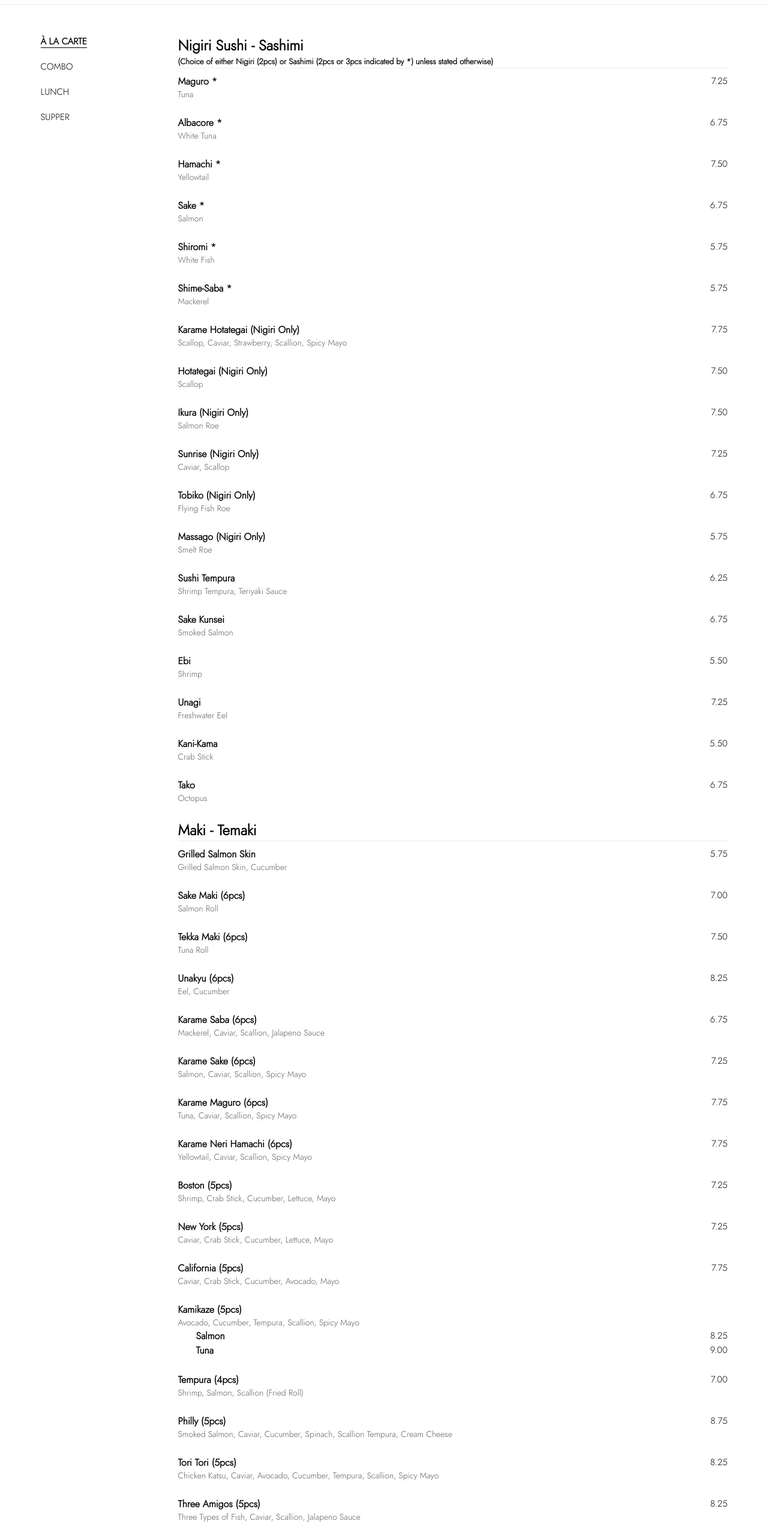
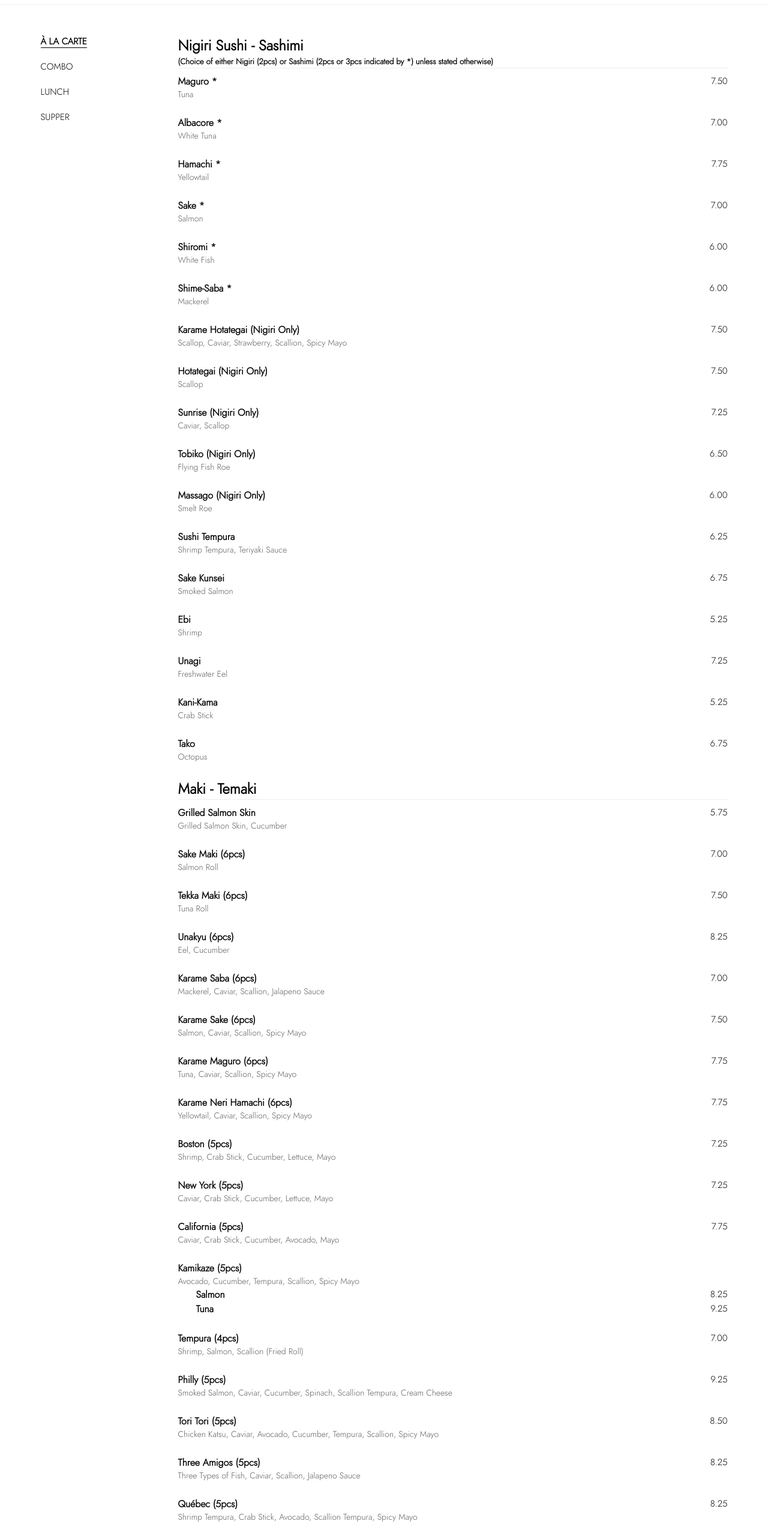
Before and after one commit to kevinhhoang/sasasushi, a React (Create React App) app: page /en/menus/alacarte in a window 1280 px wide. Shown: the part 60-2625 px from the top of the page at 60% size. Built offline with nearby package versions, Linux system fonts and the light colour scheme.

Commit message:
updated menu 2022

```diff
--- a/src/components/Menus/Alacarte/Alacarte.js
+++ b/src/components/Menus/Alacarte/Alacarte.js
@@ -52,44 +52,44 @@ const Alacarte = ({ value }) => {
             <ul>
               <li className="food-item">
                 <p className="food-title">
-                  Maguro * <span> 7.25 </span>
+                  Maguro * <span> 7.50 </span>
                 </p>
                 <p className="food-description">{t("maguro")}</p>
               </li>
               <li className="food-item">
                 <p className="food-title">
-                  Albacore * <span> 6.75 </span>
+                  Albacore * <span> 7.00 </span>
                 </p>
                 <p className="food-description">{t("albacore")}</p>
               </li>
               <li className="food-item">
                 <p className="food-title">
-                  Hamachi * <span> 7.50 </span>
+                  Hamachi * <span> 7.75 </span>
                 </p>
                 <p className="food-description">{t("hamachi")}</p>
               </li>
               <li className="food-item">
                 <p className="food-title">
-                  Sake * <span> 6.75 </span>
+                  Sake * <span> 7.00 </span>
                 </p>
                 <p className="food-description">{t("sake")}</p>
               </li>
               <li className="food-item">
                 <p className="food-title">
-                  Shiromi * <span> 5.75 </span>
+                  Shiromi * <span> 6.00 </span>
                 </p>
                 <p className="food-description">{t("shiromi")}</p>
               </li>
               <li className="food-item">
                 <p className="food-title">
-                  Shime-Saba * <span> 5.75 </span>
+                  Shime-Saba * <span> 6.00 </span>
                 </p>
                 <p className="food-description">{t("shimesaba")}</p>
               </li>
 
               <li className="food-item">
                 <p className="food-title">
-                  Karame Hotategai {t("nigirionly")} <span> 7.75 </span>
+                  Karame Hotategai {t("nigirionly")} <span> 7.50 </span>
                 </p>
                 <p className="food-description">{t("karamehotategai")}</p>
               </li>
@@ -101,25 +101,19 @@ const Alacarte = ({ value }) => {
               </li>
               <li className="food-item">
                 <p className="food-title">
-                  Ikura {t("nigirionly")} <span> 7.50 </span>
-                </p>
-                <p className="food-description">{t("ikura")}</p>
-              </li>
-              <li className="food-item">
-                <p className="food-title">
                   Sunrise {t("nigirionly")} <span> 7.25 </span>
                 </p>
                 <p className="food-description">{t("sunrise")}</p>
               </li>
               <li className="food-item">
                 <p className="food-title">
-                  Tobiko {t("nigirionly")} <span> 6.75 </span>
+                  Tobiko {t("nigirionly")} <span> 6.50 </span>
                 </p>
                 <p className="food-description">{t("tobiko")}</p>
               </li>
               <li className="food-item">
                 <p className="food-title">
-                  Massago {t("nigirionly")} <span> 5.75 </span>
+                  Massago {t("nigirionly")} <span> 6.00 </span>
                 </p>
                 <p className="food-description">{t("massago")}</p>
               </li>
@@ -138,7 +132,7 @@ const Alacarte = ({ value }) => {
               </li>
               <li className="food-item">
                 <p className="food-title">
-                  Ebi <span> 5.50 </span>
+                  Ebi <span> 5.25 </span>
                 </p>
                 <p className="food-description">{t("ebi")}</p>
               </li>
@@ -150,7 +144,7 @@ const Alacarte = ({ value }) => {
               </li>
               <li className="food-item">
                 <p className="food-title">
-                  Kani-Kama <span> 5.50 </span>
+                  Kani-Kama <span> 5.25 </span>
                 </p>
                 <p className="food-description">{t("kanikama")}</p>
               </li>
@@ -192,13 +186,13 @@ const Alacarte = ({ value }) => {
               </li>
               <li className="food-item">
                 <p className="food-title">
-                  {t("karamesabatitle")} <span> 6.75 </span>
+                  {t("karamesabatitle")} <span> 7.00 </span>
                 </p>
                 <p className="food-description">{t("karamesaba")}</p>
               </li>
               <li className="food-item">
                 <p className="food-title">
-                  {t("karamesaketitle")} <span> 7.25 </span>
+                  {t("karamesaketitle")} <span> 7.50 </span>
                 </p>
                 <p className="food-description">{t("karamesake")}</p>
               </li>
@@ -240,7 +234,7 @@ const Alacarte = ({ value }) => {
                     {t("sake")} <span> 8.25 </span>
                   </li>
                   <li>
-                    {t("maguro")} <span> 9.00 </span>
+                    {t("maguro")} <span> 9.25 </span>
                   </li>
                 </ul>
               </li>
@@ -252,14 +246,14 @@ const Alacarte = ({ value }) => {
               </li>
               <li className="food-item">
                 <p className="food-title">
-                  {t("phillytitle")} <span> 8.75 </span>
+                  {t("phillytitle")} <span> 9.25 </span>
                 </p>
                 <p className="food-description">{t("philly")}</p>
               </li>
 
               <li className="food-item">
                 <p className="food-title">
-                  {t("toritorititle")} <span> 8.25 </span>
+                  {t("toritorititle")} <span> 8.50 </span>
                 </p>
                 <p className="food-description">{t("toritori")}</p>
               </li>
@@ -271,7 +265,7 @@ const Alacarte = ({ value }) => {
               </li>
               <li className="food-item">
                 <p className="food-title">
-                  {t("quebectitle")} <span> 8.00 </span>
+                  {t("quebectitle")} <span> 8.25 </span>
                 </p>
                 <p className="food-description">{t("quebec")}</p>
               </li>
@@ -295,7 +289,7 @@ const Alacarte = ({ value }) => {
               </li>
               <li className="food-item">
                 <p className="food-title">
-                  {t("nijimakititle")} <span> 8.75 </span>
+                  {t("nijimakititle")} <span> 9.50 </span>
                 </p>
                 <p className="food-description">{t("nijimaki")}</p>
               </li>
@@ -307,7 +301,7 @@ const Alacarte = ({ value }) => {
               </li>
               <li className="food-item">
                 <p className="food-title">
-                  {t("alohatitle")} <span> 9.00 </span>
+                  {t("alohatitle")} <span> 9.25 </span>
                 </p>
                 <p className="food-description">{t("aloha")}</p>
               </li>
@@ -325,19 +319,19 @@ const Alacarte = ({ value }) => {
               </li>
               <li className="food-item">
                 <p className="food-title">
-                  {t("dragoneyetitle")} <span> 11.50 </span>
+                  {t("dragoneyetitle")} <span> 12.00 </span>
                 </p>
                 <p className="food-description">{t("dragoneye")}</p>
               </li>
               <li className="food-item">
                 <p className="food-title">
-                  {t("zentitle")} <span> 11.50 </span>
+                  {t("zentitle")} <span> 12.00 </span>
                 </p>
                 <p className="food-description">{t("zen")}</p>
               </li>
               <li className="food-item">
                 <p className="food-title">
-                  {t("karamelobstertitle")} <span> 14.25 </span>
+                  {t("karamelobstertitle")} <span> 14.75 </span>
                 </p>
                 <p className="food-description">{t("karamelobster")}</p>
               </li>
@@ -391,7 +385,7 @@ const Alacarte = ({ value }) => {
             <ul>
               <li className="food-item">
                 <p className="food-title">
-                  {t("francemakititle")} <span> 19.00 </span>
+                  {t("francemakititle")} <span> 19.75 </span>
                 </p>
                 <p className="food-description">{t("francemaki")}</p>
               </li>
@@ -427,7 +421,7 @@ const Alacarte = ({ value }) => {
               </li>
               <li className="food-item">
                 <p className="food-title">
-                  {t("tunaspecialtitle")} <span> 19.75 </span>
+                  {t("tunaspecialtitle")} <span> 20.00 </span>
                 </p>
                 <p className="food-description">{t("tunaspecial")}</p>
               </li>
@@ -470,13 +464,13 @@ const Alacarte = ({ value }) => {
             <ul>
               <li className="food-item">
                 <p className="food-title">
-                  {t("indochinetitle")} <span> 9.25 </span>
+                  {t("indochinetitle")} <span> 9.00 </span>
                 </p>
                 <p className="food-description">{t("indochine")}</p>
               </li>
               <li className="food-item">
                 <p className="food-title">
-                  {t("illusiontitle")} <span> 9.25 </span>
+                  {t("illusiontitle")} <span> 9.00 </span>
                 </p>
                 <p className="food-description">{t("illusion")}</p>
               </li>
@@ -488,13 +482,13 @@ const Alacarte = ({ value }) => {
               </li>
               <li className="food-item">
                 <p className="food-title">
-                  {t("exoticatitle")} <span> 9.75 </span>
+                  {t("exoticatitle")} <span> 9.50 </span>
                 </p>
                 <p className="food-description">{t("exotica")}</p>
               </li>
               <li className="food-item">
                 <p className="food-title">
-                  {t("voiliertitle")} <span> 13.50 </span>
+                  {t("voiliertitle")} <span> 14.00 </span>
                 </p>
                 <p className="food-description">{t("voilier")}</p>
               </li>
--- a/src/components/Menus/Supper/Supper.js
+++ b/src/components/Menus/Supper/Supper.js
@@ -57,7 +57,7 @@ const Supper = ({ value }) => {
               </li>
               <li className="food-item">
                 <p className="food-title">
-                  Yakitori <span> 8.50 </span>
+                  Yakitori <span> 9.00 </span>
                 </p>
                 <p className="food-description">{t("yakitori")}</p>
               </li>
@@ -69,43 +69,43 @@ const Supper = ({ value }) => {
               </li>
               <li className="food-item">
                 <p className="food-title">
-                  {t("vegetabletempuratitle")} <span> 9.00 </span>
+                  {t("vegetabletempuratitle")} <span> 10.00 </span>
                 </p>
                 <p className="food-description">{t("vegetabletempura")}</p>
               </li>
               <li className="food-item">
                 <p className="food-title">
-                  Tempura <span> 11.00 </span>
+                  Tempura <span> 12.00 </span>
                 </p>
                 <p className="food-description">{t("tempura")}</p>
               </li>
               <li className="food-item">
                 <p className="food-title">
-                  Pizza <span> 11.75 </span>
+                  Pizza <span> 12.75 </span>
                 </p>
                 <p className="food-description">{t("dinnerpizza")}</p>
               </li>
               <li className="food-item">
                 <p className="food-title">
-                  El Nina <span> 18.00 </span>
+                  El Nina <span> 19.00 </span>
                 </p>
                 <p className="food-description">{t("dinnerlanina")}</p>
               </li>
               <li className="food-item">
                 <p className="food-title">
-                  Avalanche <span> 16.00 </span>
+                  Avalanche <span> 17.00 </span>
                 </p>
                 <p className="food-description">{t("dinneravalanche")}</p>
               </li>
               <li className="food-item">
                 <p className="food-title">
-                  {t("tunasteaktitle")} <span> 19.00 </span>
+                  {t("tunasteaktitle")} <span> 20.00 </span>
                 </p>
                 <p className="food-description">{t("tunasteak")}</p>
               </li>
               <li className="food-item">
                 <p className="food-title">
-                  {t("dinnertunaspecialtitle")} <span> 19.00 </span>
+                  {t("dinnertunaspecialtitle")} <span> 20.00 </span>
                 </p>
                 <p className="food-description">{t("dinnertunaspecial")}</p>
               </li>
@@ -152,36 +152,12 @@ const Supper = ({ value }) => {
           </div>
 
           <div className="food-category">
-            <h2 className="underline-category">{t("salad")}</h2>
-            <ul>
-              <li className="food-item">
-                <p className="food-title">
-                  {t("mixedsaladtitle")} <span> 7.00 </span>
-                </p>
-                <p className="food-description">{t("mixedsalad")}</p>
-              </li>
-              <li className="food-item">
-                <p className="food-title">
-                  Ohitashi <span> 7.00 </span>
-                </p>
-                <p className="food-description">{t("ohitashi")}</p>
-              </li>
-              <li className="food-item">
-                <p className="food-title">
-                  {t("seafoodsaladtitle")} <span> 13.50 </span>
-                </p>
-                <p className="food-description">{t("seafoodsalad")}</p>
-              </li>
-            </ul>
-          </div>
-
-          <div className="food-category">
             <h2>{t("hotmeals")}</h2>
             <h5 className="underline-category">{t("dinnerhotmealsdesc")}</h5>
             <ul>
               <li className="food-item">
                 <p className="food-title">
-                  {t("chickenkatsutitle")} <span> 19.00 </span>
+                  {t("chickenkatsutitle")} <span> 21.00 </span>
                 </p>
                 <p className="food-description">{t("chickenkatsu")}</p>
               </li>
@@ -190,19 +166,19 @@ const Supper = ({ value }) => {
                 <p className="food-description">{t("teriyaki")}</p>
                 <ul>
                   <li>
-                    {t("vegetarian")} <span> 17.00 </span>
+                    {t("vegetarian")} <span> 18.00 </span>
                   </li>
                   <li>
-                    {t("chicken")} <span> 19.00 </span>
+                    {t("chicken")} <span> 21.00 </span>
                   </li>
                   <li>
-                    {t("salmon")} <span> 23.00 </span>
+                    {t("salmon")} <span> 25.00 </span>
                   </li>
                   <li>
-                    {t("steak")} <span> 27.00 </span>
+                    {t("steak")} <span> 29.00 </span>
                   </li>
                   <li>
-                    {t("seafood")} <span> 29.00 </span>
+                    {t("seafood")} <span> 32.00 </span>
                   </li>
                 </ul>
               </li>
@@ -211,19 +187,19 @@ const Supper = ({ value }) => {
                 <p className="food-description">{t("tempura")}</p>
                 <ul>
                   <li>
-                    {t("vegetarian")} <span> 20.00 </span>
+                    {t("vegetarian")} <span> 22.00 </span>
                   </li>
                   <li>
-                    {t("shrimp")} <span> 25.00 </span>
+                    {t("shrimp")} <span> 28.00 </span>
                   </li>
                   <li>
-                    {t("seafood")} <span> 29.00 </span>
+                    {t("seafood")} <span> 32.00 </span>
                   </li>
                 </ul>
               </li>
               <li className="food-item">
                 <p className="food-title">
-                  {t("seafoodyakiudontitle")} <span> 32.00 </span>
+                  {t("seafoodyakiudontitle")} <span> 35.00 </span>
                 </p>
                 <p className="food-description">{t("seafoodyakiudon")}</p>
               </li>
@@ -236,20 +212,20 @@ const Supper = ({ value }) => {
             <ul>
               <li className="food-item">
                 <p className="food-title">
-                  {t("assortedsushititle")} <span> 30.00 </span>
+                  {t("assortedsushititle")} <span> 32.00 </span>
                 </p>
                 <p className="food-description">{t("assortedsushi")}</p>
               </li>
               <li className="food-item">
                 <p className="food-title">
-                  {t("sushisashimititle")} <span> 31.00 </span>
+                  {t("sushisashimititle")} <span> 35.00 </span>
                 </p>
                 <p className="food-description">{t("sushisashimi")}</p>
               </li>
               <li className="food-item">
                 <p className="food-title">
                   {t("sashimititle")}
-                  <span> 31.00 </span>
+                  <span> 35.00 </span>
                 </p>
                 <p className="food-description">{t("sashimi")}</p>
               </li>
--- a/src/components/NavBar/NavBar.js
+++ b/src/components/NavBar/NavBar.js
@@ -93,11 +93,6 @@ class NavBar extends Component {
                   </MenuLink>
                 </li>
                 <li>
-                  <MenuLink to={`/${value}/menus/${t("urllunch")}`}>
-                    {t("lunch")}
-                  </MenuLink>
-                </li>
-                <li>
                   <MenuLink to={`/${value}/menus/${t("urlsupper")}`}>
                     {t("supper")}
                   </MenuLink>
--- a/src/i18n.js
+++ b/src/i18n.js
@@ -59,7 +59,6 @@ const options = {
         shimesaba: "Mackerel",
         karamehotategai: "Scallop, Caviar, Strawberry, Scallion, Spicy Mayo",
         hotategai: "Scallop",
-        ikura: "Salmon Roe",
         sunrise: "Caviar, Scallop",
         tobiko: "Flying Fish Roe",
         massago: "Smelt Roe",
@@ -212,7 +211,7 @@ const options = {
         combotwotitle: "Combo 2 (26pcs)",
         combotwolist: "Kamikaze, Aloha, Chef's Roll, Sake Maki, Yasai",
         combothreetitle: "Combo 3 (52pcs)",
-        combothreelist: "2 Kamikaze, 2 Aloha, 2 Chef's Roll, Québec, 2 Yasai",
+        combothreelist: "2 Kamikaze, 2 Aloha, 2 Chef's Roll, 2 Québec, 2 Yasai",
         combofourtitle: "Combo 4 (96pcs)",
         combofourlist:
           "2 Kamikaze, 2 Aloha, 2 Dragon Eye, 2 Québec, 2 Chef's Roll, 2 New York, 2 Boston, 2 Sake Maki, 2 Yasai Maki",
@@ -347,7 +346,6 @@ const options = {
         shimesaba: "Maquereau",
         karamehotategai: "Pétoncle, Caviar, Fraise, Oignon Vert, Mayo Épicée",
         hotategai: "Pétoncle",
-        ikura: "Oeuf de Saumon",
         sunrise: "Caviar, Pétoncle",
         tobiko: "Oeuf de Poisson Volant",
         massago: "Oeufs d'Éperlan",
@@ -508,7 +506,7 @@ const options = {
         combotwolist: "Kamikaze, Aloha, Rouleau du Chef, Sake Maki, Yasai",
         combothreetitle: "Combo 3 (52mcx)",
         combothreelist:
-          "2 Kamikaze, 2 Aloha, 2 Rouleau du Chef, Québec, 2 Yasai",
+          "2 Kamikaze, 2 Aloha, 2 Rouleau du Chef, 2 Québec, 2 Yasai",
         combofourtitle: "Combo 4 (96mcx)",
         combofourlist:
           "2 Kamikaze, 2 Aloha, 2 Dragon Eye, 2 Québec, 2 Rouleau du Chef, 2 New York, 2 Boston, 2 Sake Maki, 2 Yasai",
```
Also changed, not shown: src/components/Menus/Combo/Combo.js (+4 -4 lines).
